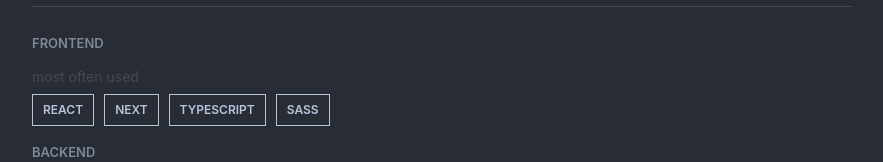
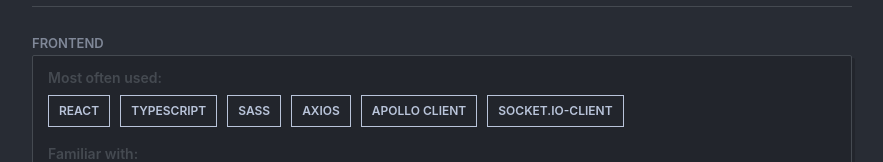
Before and after one commit to itstoreall/middle, a React (Create React App) app: page / in a window 1280 px wide. Shown: the part 638-800 px from the top of the page, without its empty margins (198-1081 px from the left). Built offline with nearby package versions, Linux system fonts and the light colour scheme.

Commit message:
ADD | skills

```diff
--- a/src/components/Pages/Resume/Resume.module.scss
+++ b/src/components/Pages/Resume/Resume.module.scss
@@ -106,19 +106,33 @@
 
   &.stackSection {
     > ul.stackList > li {
-      > h3.stackTitle {
+      /*
+      > h3.stackTitle {} // *
+      */
+
+      .techBlock {
+        padding: 15px 15px 20px;
+        background-color: $black;
+        border: 1px solid $darkGrey;
+        border-radius: 2px;
+        @include box-shadow(3px, $black);
+
+        .setBox {
+          &:not(:last-child) {
             margin-bottom: 20px;
           }
 
           > span.subtitle {
             display: block;
             font-size: 14px;
+            font-weight: 600;
             color: $darkGrey;
             margin-bottom: 10px;
           }
 
           > ul.techList {
             display: flex;
+            flex-wrap: wrap;
             gap: 10px;
 
             > li {
@@ -138,35 +152,5 @@
         }
       }
     }
-
-// section.skilsSection {
-//   > h2.skills {
-//     font-size: 26px;
-//     font-weight: 600;
-//     padding-bottom: 15px;
-//     margin-bottom: 30px;
-//     text-transform: capitalize;
-//     border-bottom: 1px solid $darkGrey;
-//   }
-
-//   > ul.skillList {
-//     > li {
-//       margin-bottom: 20px;
-
-//       > h3 {
-//         margin-bottom: 5px;
-//         font-size: 13px;
-//         font-weight: 600;
-//         color: $middleGrey;
-//         text-transform: uppercase;
-//       }
-
-//       .progressBox {
-//         > div {
-//           border-radius: 2px;
-//           @include box-shadow(3px, $black);
-//         }
-//       }
-//     }
-//   }
-// }
+  }
+}
--- a/src/components/Pages/Resume/StackList.tsx
+++ b/src/components/Pages/Resume/StackList.tsx
@@ -10,20 +10,43 @@
 
   return (
     <ul className={s.stackList}>
-      {stack.map(tech => (
+      {stack.map(tech => {
+        const { often, familiar } = tech.set;
+
+        return (
           <li key={tech.label}>
             <h3 className={s.stackTitle}>{tech.label}</h3>
-          <span className={s.subtitle}>{'most often used'}</span>
 
+            <div className={s.techBlock}>
+              {often.length ? (
+                <div className={`${s.setBox} ${s.often}`}>
+                  <span className={s.subtitle}>{'Most often used:'}</span>
                   <ul className={s.techList}>
-            {tech.set.map(el => (
-              <li>
+                    {often.map((el, idx) => (
+                      <li key={idx}>
                         <span className={s.tech}>{el}</span>
                       </li>
                     ))}
                   </ul>
+                </div>
+              ) : null}
+
+              {familiar.length ? (
+                <div className={`${s.setBox} ${s.familiar}`}>
+                  <span className={s.subtitle}>{'Familiar with:'}</span>
+                  <ul className={s.techList}>
+                    {familiar.map((el, idx) => (
+                      <li key={idx}>
+                        <span className={s.tech}>{el}</span>
                       </li>
                     ))}
+                  </ul>
+                </div>
+              ) : null}
+            </div>
+          </li>
+        );
+      })}
     </ul>
   );
 };
--- a/src/data/content.json
+++ b/src/data/content.json
@@ -21,17 +21,76 @@
     { "label": "frontend", "percent": 85 },
     { "label": "backend", "percent": 65 },
     { "label": "database", "percent": 30 },
-    { "label": "blockchain", "percent": 45 },
-    { "label": "ai", "percent": 55 },
+    { "label": "blockchain", "percent": 40 },
+    { "label": "ai", "percent": 50 },
     { "label": "server", "percent": 20 }
   ],
   "stack": [
-    { "label": "frontend", "set": ["react", "next", "typescript", "sass"] },
-    { "label": "backend", "set": [""] },
-    { "label": "database", "set": [""] },
-    { "label": "blockchain", "set": [""] },
-    { "label": "ai", "set": [""] },
-    { "label": "server", "set": [""] }
+    {
+      "label": "frontend",
+      "set": {
+        "often": [
+          "react",
+          "typescript",
+          "sass",
+          "axios",
+          "apollo client",
+          "socket.io-client"
+        ],
+        "familiar": [
+          "next",
+          "next-themes",
+          "styled components",
+          "tanstack react-query",
+          "webpack",
+          "react-google-recaptcha"
+        ]
+      }
+    },
+    {
+      "label": "backend",
+      "set": {
+        "often": [
+          "express",
+          "sequelize",
+          "graphql",
+          "mongoose",
+          "socket.io",
+          "node-cache",
+          "winston",
+          "apollo-server-express"
+        ],
+        "familiar": ["node-cron", "pg"]
+      }
+    },
+    {
+      "label": "database",
+      "set": {
+        "often": ["mongodb"],
+        "familiar": ["postgresql"]
+      }
+    },
+    {
+      "label": "blockchain",
+      "set": {
+        "often": ["wagmi", "web3"],
+        "familiar": ["moralis", "ethers", "web3modal wagmi", "viem"]
+      }
+    },
+    {
+      "label": "ai",
+      "set": {
+        "often": ["openai", "anthropic-ai"],
+        "familiar": []
+      }
+    },
+    {
+      "label": "server",
+      "set": {
+        "often": ["vercel", "heroku"],
+        "familiar": ["aws", "netlify"]
+      }
+    }
   ],
   "header": {
     "logo": "middle"
```
Also changed, not shown: src/data/types/index.ts (+8 -1 lines). Lines whose indentation alone changed are shown as unchanged.
